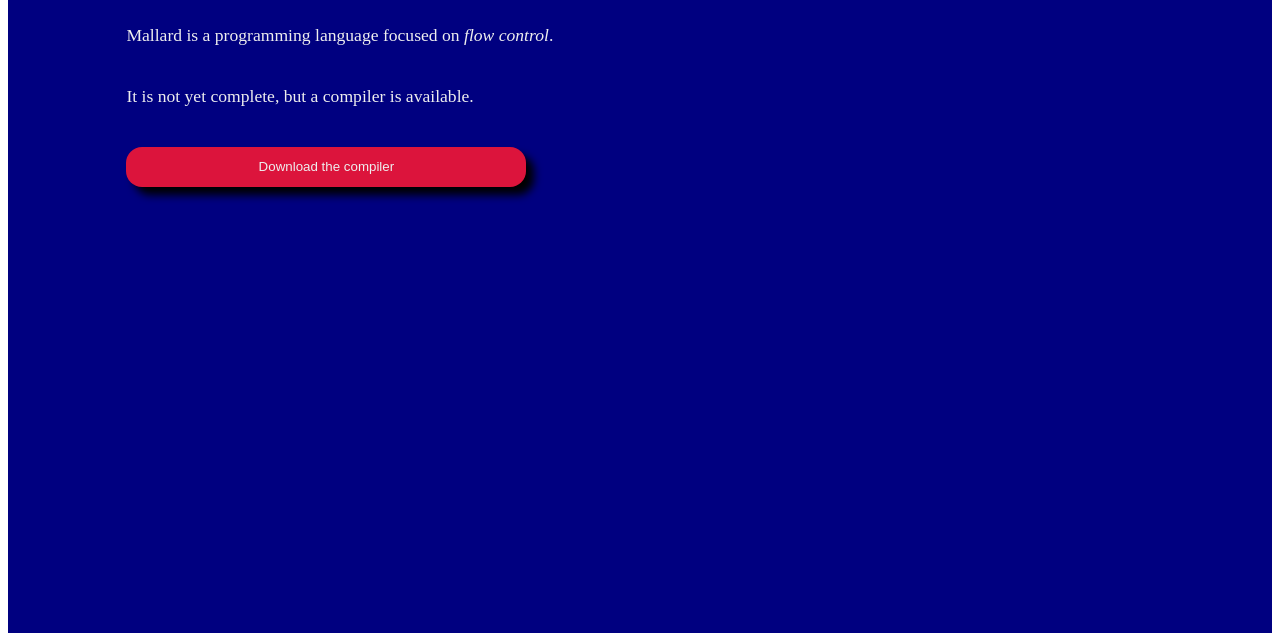
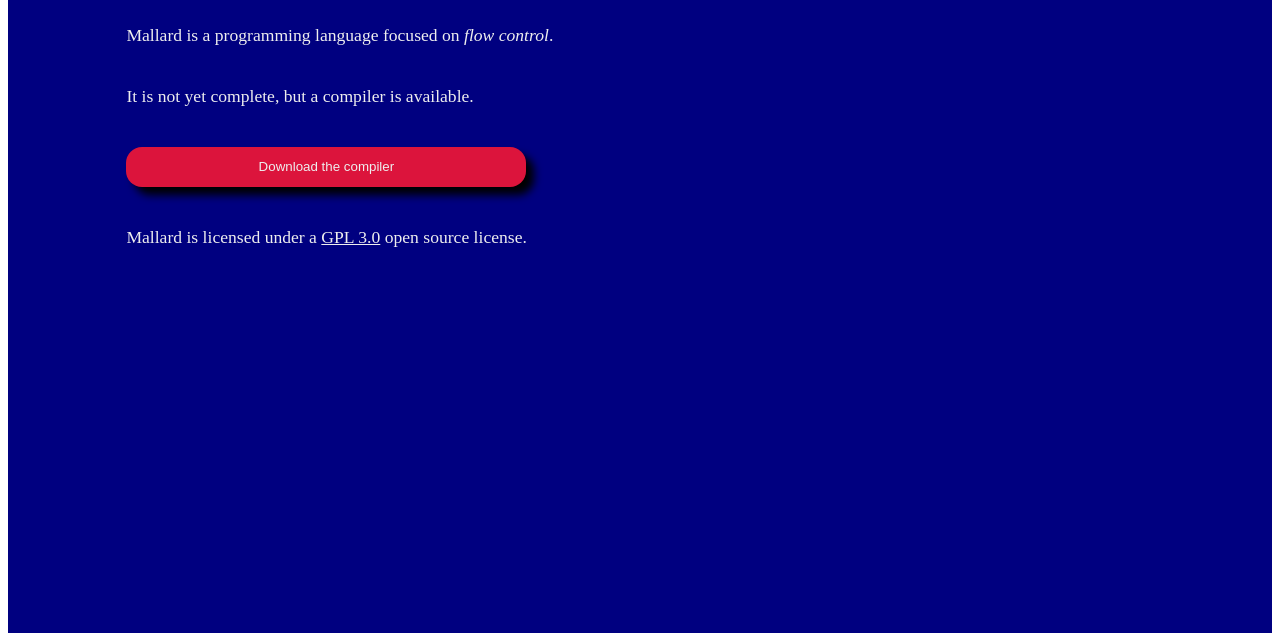
Before and after one commit to quintuple-mallard/mallard-lang, a plain HTML site: page index.html in a window 1280 px wide. Shown: the part 167-800 px from the top of the page. Drawn offline with Linux system fonts and the light colour scheme.

Commit message:
Update index.html
Add note about license

```diff
--- a/index.html
+++ b/index.html
@@ -13,6 +13,9 @@
       Download the compiler
     </button>
     </a>
+    <div>
+        Mallard is licensed under a <a href="https://github.com/quintuple-mallard/mallard-lang/blob/main/LICENSE">GPL 3.0</a> open source license.
+      </div>
   </main>
   <style>
     main {
```
